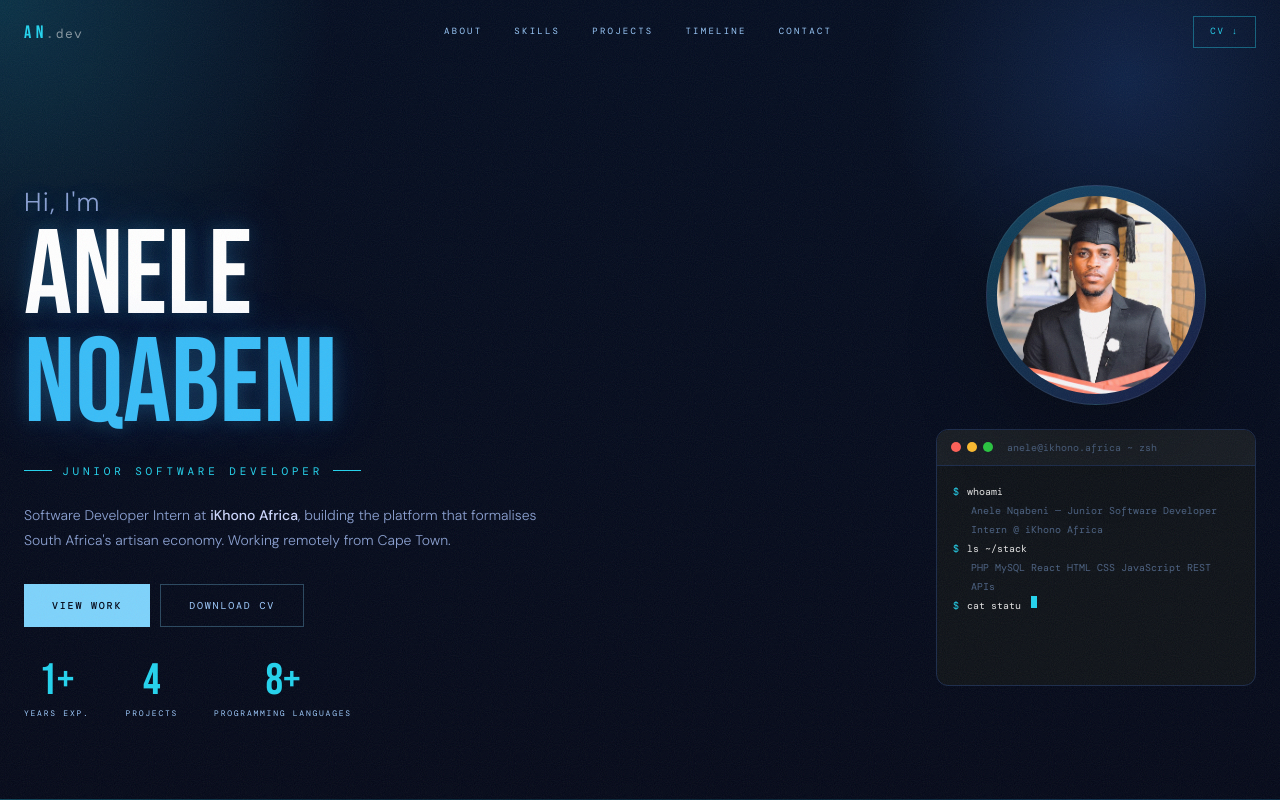
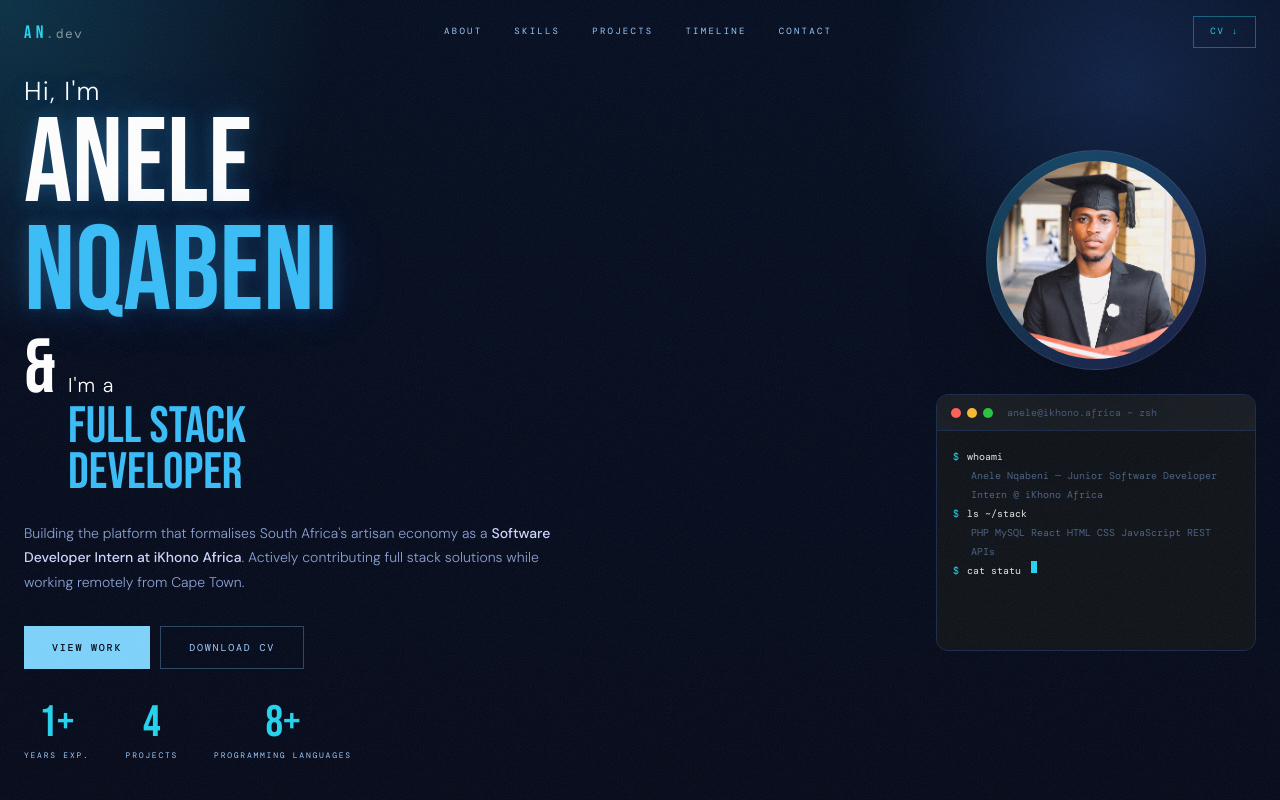
Before and after one commit to AneleNqabeni220403635/anele_portfolio, a Next.js app in the folder anele_portfolio/: page / in a window 1280 px wide. Shown: the top 800 px of the page. Built offline with nearby package versions, Linux system fonts and the light colour scheme; no server answers.

Commit message:
headline layout

```diff
--- a/anele_portfolio/pages/index.jsx
+++ b/anele_portfolio/pages/index.jsx
@@ -610,12 +610,13 @@ export default function Home() {
               </div>
 
               {/* ── Desktop-only heading (hidden on mobile via the photo row above) ── */}
-              <h1 className="hero-heading glow-text desktop-heading">
+<div className="desktop-heading">
+  <h1 className="hero-heading glow-text" style={{ marginBottom: "8px" }}>
     <span style={{
       fontFamily: "'DM Sans', sans-serif",
       fontSize: "clamp(18px, 2.5vw, 26px)",
       fontWeight: 300,
-                  color: "#8aa0d2",
+      color: "#ffffff",
       letterSpacing: "0.05em",
       display: "block",
       marginBottom: "8px",
@@ -627,24 +628,59 @@ export default function Home() {
     <span className="text-sky-400">NQABENI</span>
   </h1>
 
-              {/* Subheading */}
+  {/* & I'm a Full Stack Developer */}
+  <div style={{
+    display: "flex",
+    alignItems: "baseline",
+    gap: "12px",
+    marginBottom: "24px",
+    flexWrap: "wrap",
+  }}>
+    <span style={{
+      fontFamily: "'Bebas Neue', sans-serif",
+      fontSize: "clamp(40px, 6vw, 80px)",
+      color: "#ffffff",
+      lineHeight: 0.9,
+    }}>
+      &amp;
+    </span>
+    <div>
+      <span style={{
+        fontFamily: "'DM Sans', sans-serif",
+        fontSize: "clamp(13px, 2vw, 20px)",
+        fontWeight: 300,
+        color: "#ffffff",
+        letterSpacing: "0.05em",
+        display: "block",
+        marginBottom: "4px",
+      }}>
+        I'm a
+      </span>
+      <span style={{
+        fontFamily: "'Bebas Neue', sans-serif",
+        fontSize: "clamp(28px, 4vw, 56px)",
+        color: "#38bdf8",
+        lineHeight: 0.9,
+      }}>
+        FULL STACK<br />DEVELOPER
+      </span>
+    </div>
+  </div>
+</div>
+
 <p style={{
-                fontFamily: "'DM Mono', monospace",
-                fontSize: "11px",
-                letterSpacing: "0.35em",
-                textTransform: "uppercase",
-                color: "#22d3ee",
-                marginBottom: "24px",
-                display: "flex",
-                alignItems: "center",
-                gap: "10px",
+  maxWidth: "540px",
+  color: "#8aa0d2",
+  fontSize: "clamp(13px, 1.5vw, 14px)",
+  lineHeight: 1.75,
+  fontWeight: 300,
+  marginBottom: "32px",
 }}>
-                <span style={{ width: "28px", height: "1px", background: "#22d3ee", display: "inline-block" }} />
-                Junior Software Developer
-                <span style={{ width: "28px", height: "1px", background: "#22d3ee", display: "inline-block" }} />
-              </p>
-              <p style={{ maxWidth: "520px", color: "#8aa0d2", fontSize: "14px", lineHeight: 1.75, fontWeight: 300, marginBottom: "32px" }}>
-                Software Developer Intern at <span style={{ color: "#cdd7ff", fontWeight: 500 }}>iKhono Africa</span>, building the platform that formalises South Africa's artisan economy. Working remotely from Cape Town.
+  Building the platform that formalises South Africa's artisan economy as a{" "}
+  <span style={{ color: "#cdd7ff", fontWeight: 500 }}>
+    Software Developer Intern at iKhono Africa
+  </span>
+  . Actively contributing full stack solutions while working remotely from Cape Town.
 </p>
 
               {/* ── MOBILE ONLY: terminal card fills the block ── */}
```
Lines whose indentation alone changed are shown as unchanged.
